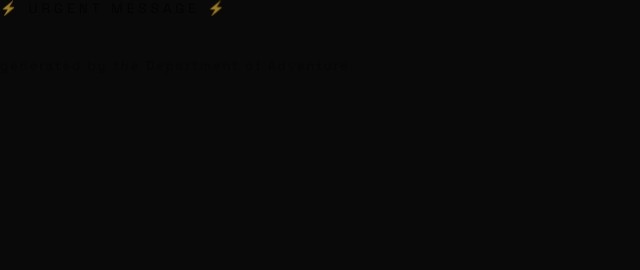
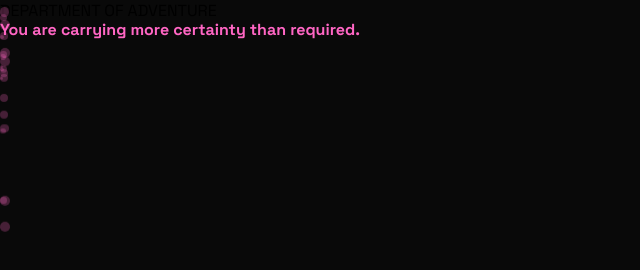
Before and after one commit to gvrlv1931-pixel/Gift, a plain HTML site: page index.html in a window 1280 px wide. Shown: the whole page, without its empty margins (0-640 px from the left). Drawn offline with Linux system fonts and the light colour scheme.

Commit message:
Refactor index.html structure and add new elements

```diff
--- a/index.html
+++ b/index.html
@@ -1,10 +1,20 @@
-<link rel="stylesheet" href="style.css">
-<div id="stamp">
-    ⚡ URGENT MESSAGE ⚡
-</div>
-
-<div id="message"></div>
-
-<div id="footer">
-    generated by the Department of Adventure
-</div>
+<!DOCTYPE html>
+<html>
+    <head>
+        <meta charset="UTF-8">
+        <meta name="viewport" content="width=device-width, initial-scale=1">
+        <title>Department of Adventure</title>
+        <link rel="stylesheet" href="style.css">
+    </head>
+    <body>
+        <div id="background"></div>
+        <div id="terminal">
+            <div id="agency">
+                DEPARTMENT OF ADVENTURE
+            </div>
+            <div id="case"></div>
+            <div id="message"></div>
+        </div>
+        <script src="script.js"></script>
+    </body>
+</html>
```
